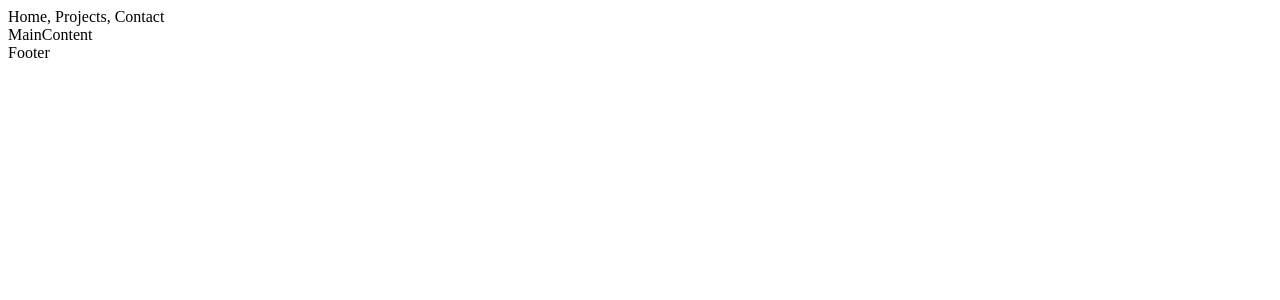
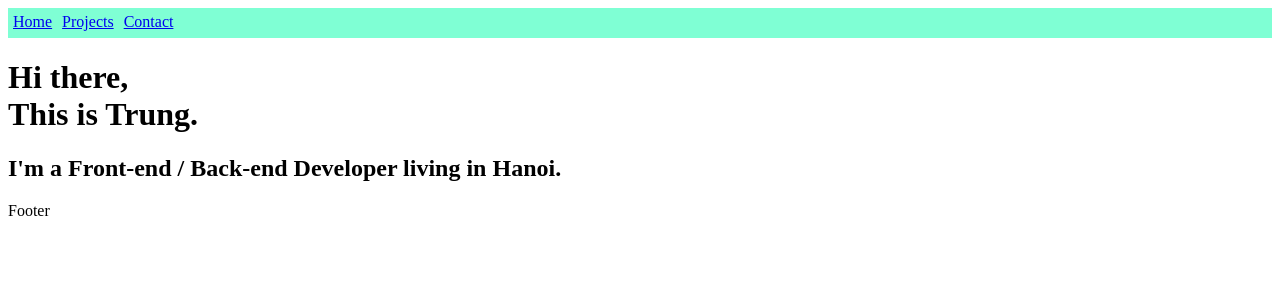
Before and after one commit to trunghq3101/personal-site, a React (Create React App) app: page /home in a window 1280 px wide. Shown: the top 300 px of the page. Built offline with nearby package versions, Linux system fonts and the light colour scheme.

Commit message:
add navigation

```diff
--- a/src/App.js
+++ b/src/App.js
@@ -1,12 +1,21 @@
 import React, { Component } from 'react';
 import NavBar from './components/navBar/NavBar';
+import { Route, Switch } from 'react-router-dom'
+import Home from './components/pages/Home';
+import Contact from './components/pages/Contact';
+import Projects from './components/pages/Projects';
 
 class App extends Component {
     render() {
         return (
             <div>
-                <NavBar/>
-                <div>MainContent</div>
+                <NavBar />
+                <Switch>
+                    <Route exact path="/" component={Home} />
+                    <Route exact path="/home" component={Home} />
+                    <Route exact path="/projects" component={Projects} />
+                    <Route exact path="/contact" component={Contact} />
+                </Switch>
                 <div>Footer</div>
             </div>
         );
--- a/src/components/navBar/NavBar.jsx
+++ b/src/components/navBar/NavBar.jsx
@@ -1,9 +1,15 @@
 import React from 'react'
+import styles from './NavBar.module.css'
+import { Link } from 'react-router-dom'
 
 export default (props) => {
     return (
-        <nav>
-            Home, Projects, Contact
+        <nav className={styles.NavBar}>
+            {["Home", "Projects", "Contact"].map(item => (
+                <div key={item} className={styles.NavItem}>
+                    <Link to={`/${item}`}>{item}</Link>
+                </div>
+            ))}
         </nav>
     )
 }
--- /dev/null
+++ b/src/components/navBar/NavBar.module.css
@@ -0,0 +1,9 @@
+.NavBar {
+    display: flex;
+    background-color: aquamarine;
+}
+
+.NavItem {
+    height: 20px;
+    padding: 5px;
+}
--- a/src/index.js
+++ b/src/index.js
@@ -2,8 +2,9 @@
 import ReactDOM from 'react-dom';
 import App from './App';
 import * as serviceWorker from './serviceWorker';
+import { BrowserRouter } from 'react-router-dom'
 
-ReactDOM.render(<App />, document.getElementById('root'));
+ReactDOM.render(<BrowserRouter><App /></BrowserRouter>, document.getElementById('root'));
 
 // If you want your app to work offline and load faster, you can change
 // unregister() to register() below. Note this comes with some pitfalls.
```
